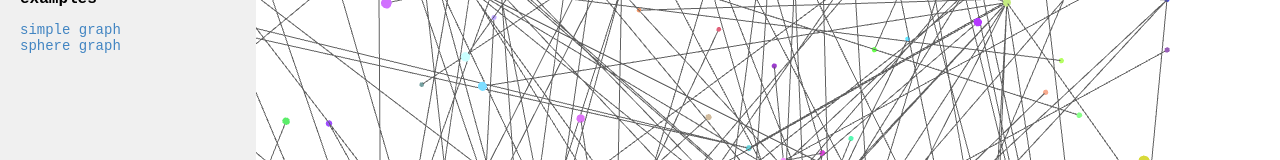
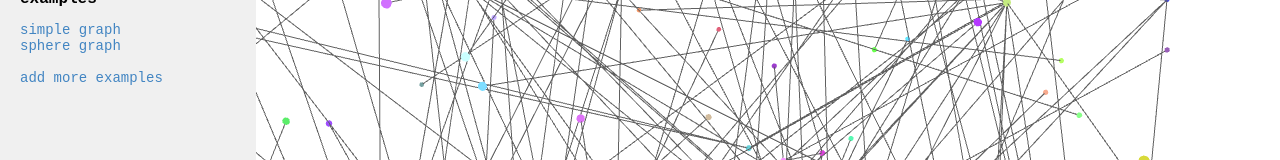
Before and after one commit to davidpiegza/Graph-Visualization, a website: page index.html in a window 1280 px wide. Shown: the part 191-351 px from the top of the page. Drawn offline with Linux system fonts and the light colour scheme.

Commit message:
Add link to contribution page

```diff
--- a/index.html
+++ b/index.html
@@ -78,6 +78,12 @@
           <div>
             <a href="examples/sphere_graph/index.html" target="viewer">sphere graph</a>
           </div>
+
+          <br />
+
+          <div>
+            <a href="https://github.com/davidpiegza/Graph-Visualization#contribution">add more examples</a>
+          </div>
         </section>
       </aside>
 
```
